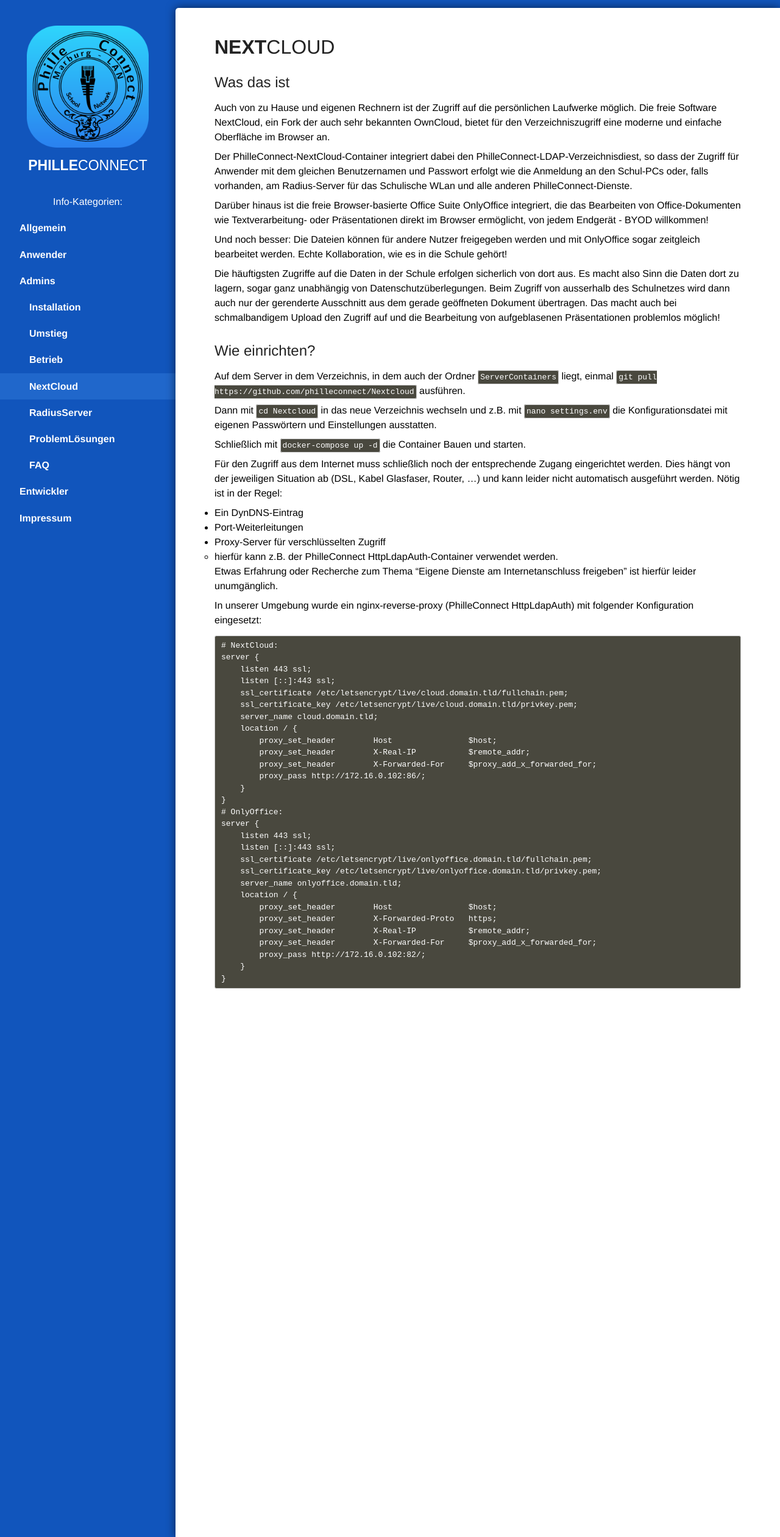
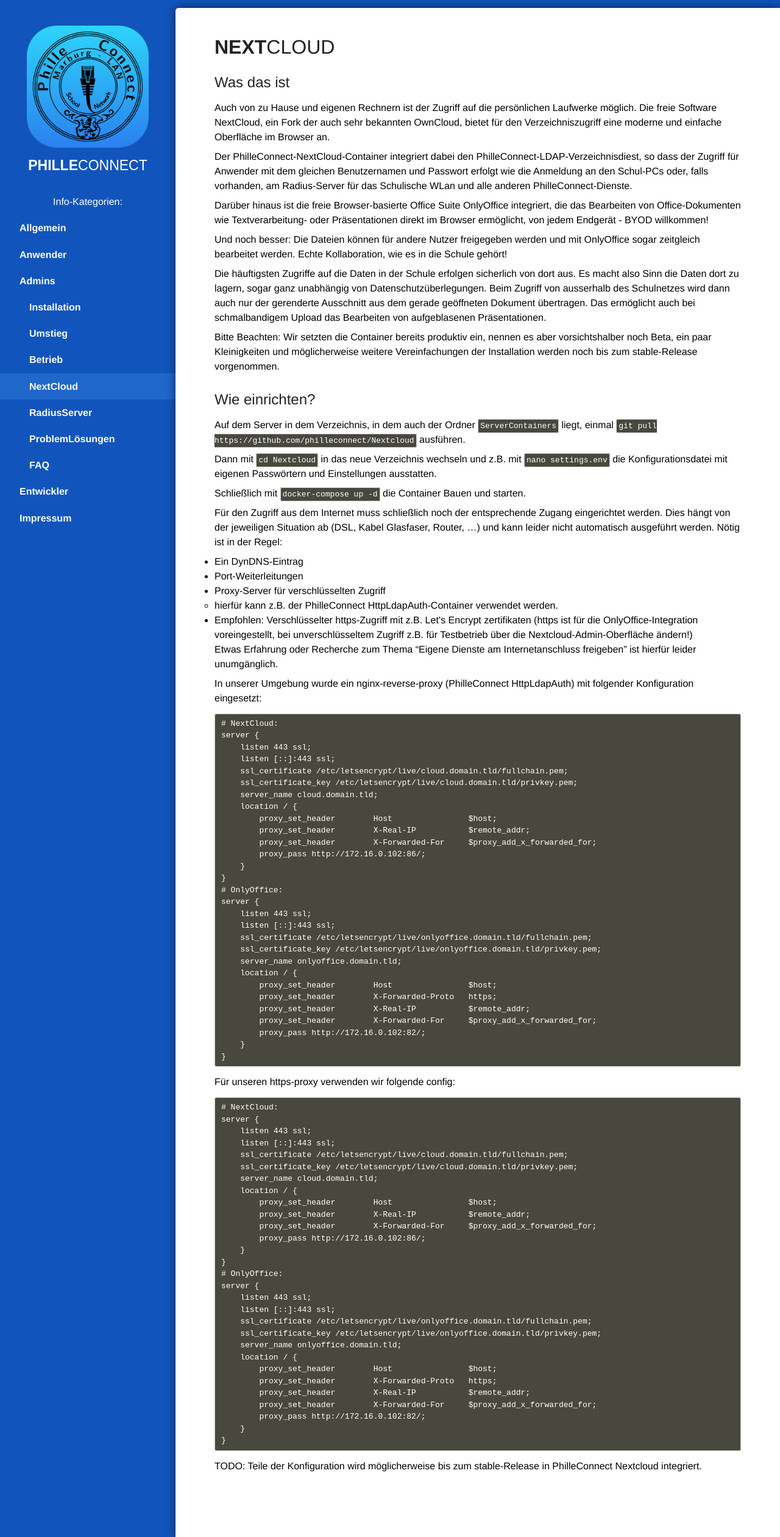
Before and after one commit to philleconnect/philleconnect.github.io, a Jekyll site: the page built from _pages/admins/05_nextcloud.md, in a window 1280 px wide. Shown: the whole page at 61% size. Built offline with Jekyll 4.4.1, drawn with Linux system fonts in a browser that asks for light colours.

Commit message:
added info for Nextcloud

````diff
--- a/_pages/admins/05_nextcloud.md
+++ b/_pages/admins/05_nextcloud.md
@@ -18,7 +18,9 @@
 
 Und noch besser: Die Dateien können für andere Nutzer freigegeben werden und mit OnlyOffice sogar zeitgleich bearbeitet werden. Echte Kollaboration, wie es in die Schule gehört!
 
-Die häuftigsten Zugriffe auf die Daten in der Schule erfolgen sicherlich von dort aus. Es macht also Sinn die Daten dort zu lagern, sogar ganz unabhängig von Datenschutzüberlegungen. Beim Zugriff von ausserhalb des Schulnetzes wird dann auch nur der gerenderte Ausschnitt aus dem gerade geöffneten Dokument übertragen. Das macht auch bei schmalbandigem Upload den Zugriff auf und die Bearbeitung von aufgeblasenen Präsentationen problemlos möglich!
+Die häuftigsten Zugriffe auf die Daten in der Schule erfolgen sicherlich von dort aus. Es macht also Sinn die Daten dort zu lagern, sogar ganz unabhängig von Datenschutzüberlegungen. Beim Zugriff von ausserhalb des Schulnetzes wird dann auch nur der gerenderte Ausschnitt aus dem gerade geöffneten Dokument übertragen. Das ermöglicht auch bei schmalbandigem Upload das Bearbeiten von aufgeblasenen Präsentationen.
+
+Bitte Beachten: Wir setzten die Container bereits produktiv ein, nennen es aber vorsichtshalber noch Beta, ein paar Kleinigkeiten und möglicherweise weitere Vereinfachungen der Installation werden noch bis zum stable-Release vorgenommen.
 
 ## Wie einrichten?
 
@@ -34,6 +36,7 @@
 * Port-Weiterleitungen
 * Proxy-Server für verschlüsselten Zugriff
     * hierfür kann z.B. der PhilleConnect HttpLdapAuth-Container verwendet werden.
+* Empfohlen: Verschlüsselter https-Zugriff mit z.B. Let's Encrypt zertifikaten (https ist für die OnlyOffice-Integration voreingestellt, bei unverschlüsseltem Zugriff z.B. für Testbetrieb über die Nextcloud-Admin-Oberfläche ändern!)
 
 Etwas Erfahrung oder Recherche zum Thema "Eigene Dienste am Internetanschluss freigeben" ist hierfür leider unumgänglich.
 
@@ -70,3 +73,39 @@
     }
 }
 ```
+
+Für unseren https-proxy verwenden wir folgende config:
+
+```
+# NextCloud:
+server {
+    listen 443 ssl;
+    listen [::]:443 ssl;
+    ssl_certificate /etc/letsencrypt/live/cloud.domain.tld/fullchain.pem;
+    ssl_certificate_key /etc/letsencrypt/live/cloud.domain.tld/privkey.pem;
+    server_name cloud.domain.tld;
+    location / {
+        proxy_set_header        Host                $host;
+        proxy_set_header        X-Real-IP           $remote_addr;
+        proxy_set_header        X-Forwarded-For     $proxy_add_x_forwarded_for;
+        proxy_pass http://172.16.0.102:86/;
+    }
+}
+# OnlyOffice:
+server {
+    listen 443 ssl;
+    listen [::]:443 ssl;
+    ssl_certificate /etc/letsencrypt/live/onlyoffice.domain.tld/fullchain.pem;
+    ssl_certificate_key /etc/letsencrypt/live/onlyoffice.domain.tld/privkey.pem;
+    server_name onlyoffice.domain.tld;
+    location / {
+        proxy_set_header        Host                $host;
+        proxy_set_header        X-Forwarded-Proto   https;
+        proxy_set_header        X-Real-IP           $remote_addr;
+        proxy_set_header        X-Forwarded-For     $proxy_add_x_forwarded_for;
+        proxy_pass http://172.16.0.102:82/;
+    }
+}
+```
+
+TODO: Teile der Konfiguration wird möglicherweise bis zum stable-Release in PhilleConnect Nextcloud integriert.
````
